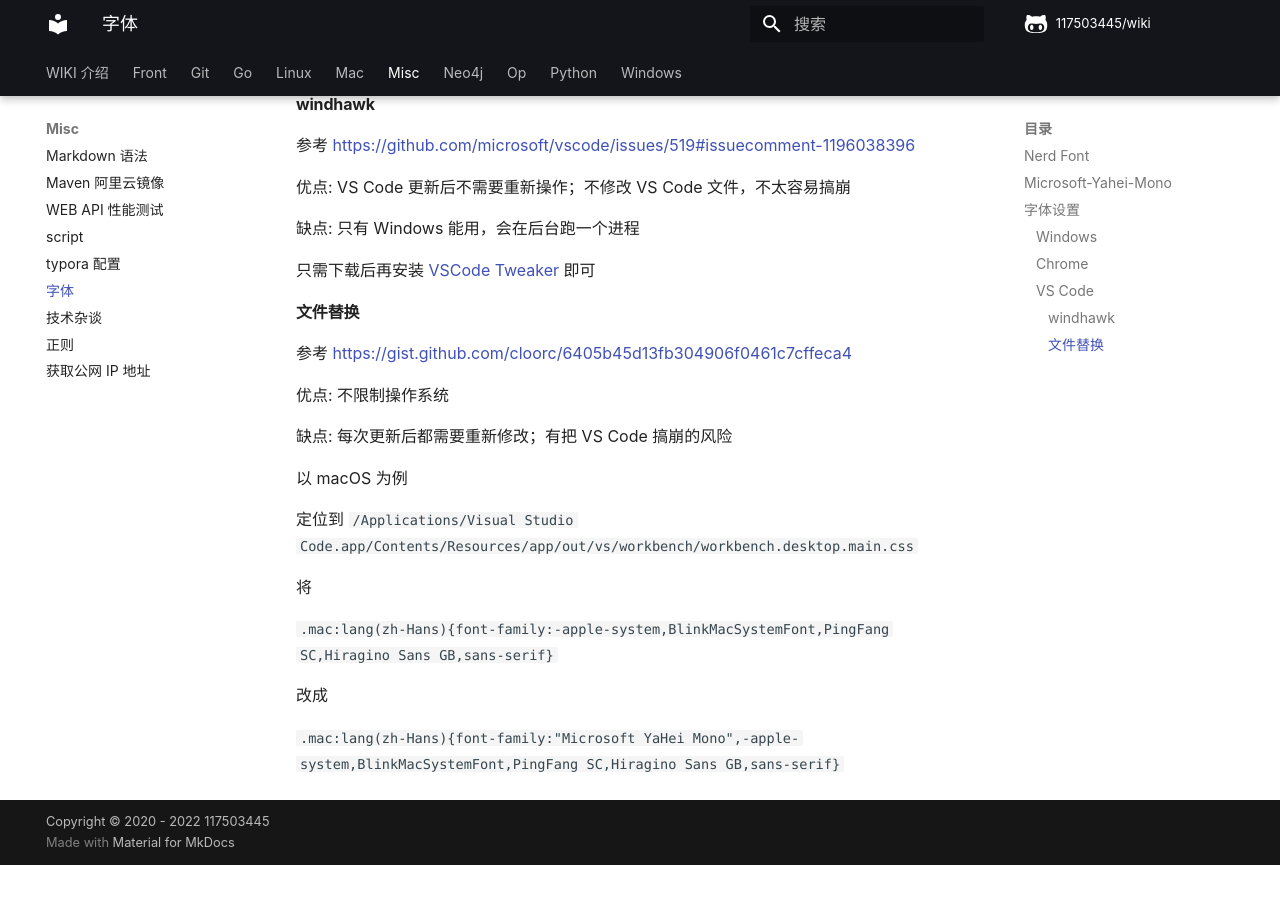
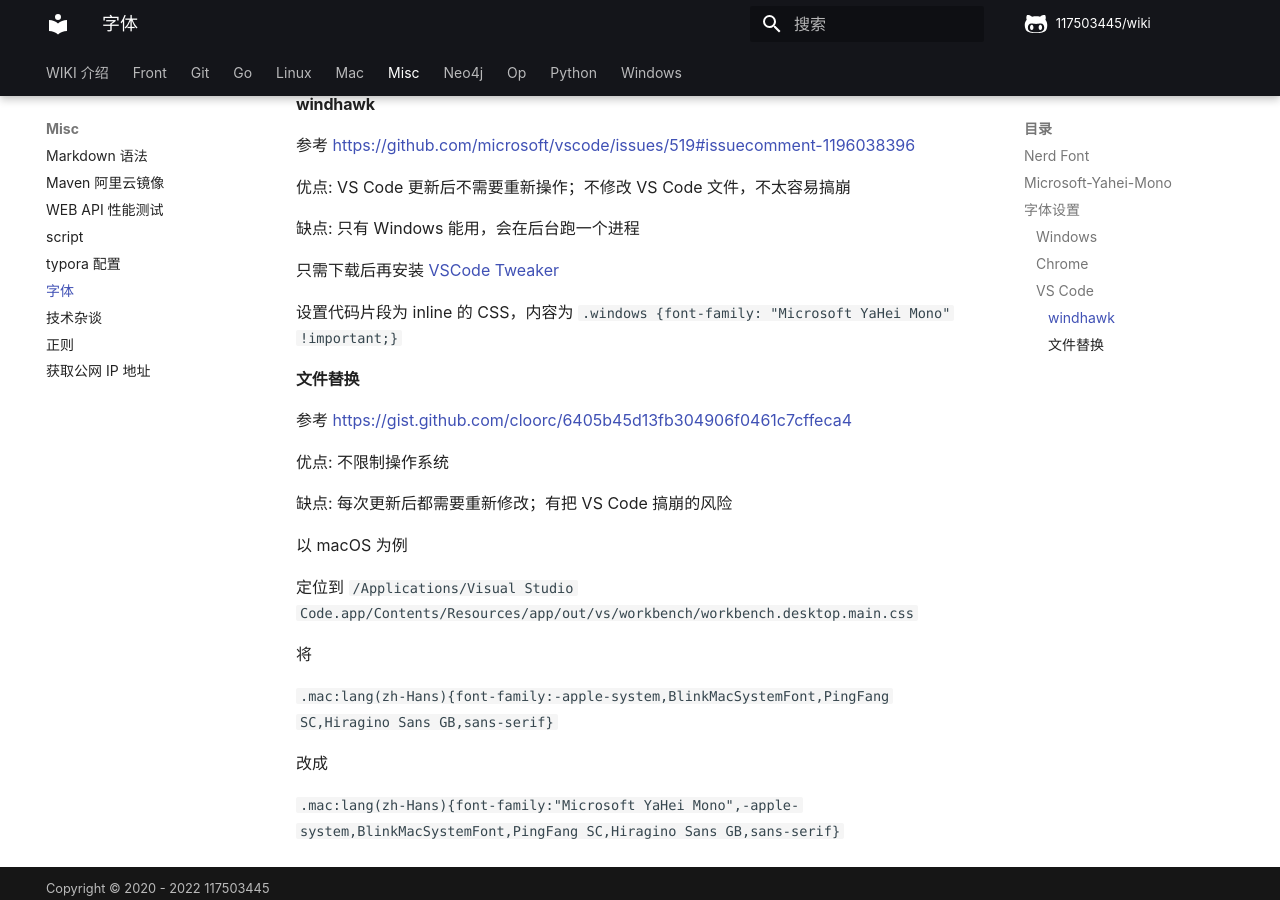
Before and after one commit to 117503445/wiki, an MkDocs documentation site: the page built from docs/misc/字体.md, in a window 1280 px wide and 900 px high, scrolled down 1458 px. Built offline with MkDocs 1.6.1 and Material for MkDocs 9.7.7, drawn with Linux system fonts in a browser that asks for light colours; some web fonts are replaced; comment, search, counter and statistics services are not loaded; before the commit the page ends 2323 px from its top, so only the background shows below that.

Commit message:
font
Signed-off-by: 117503445 <t117503445@gmail.com>

```diff
--- a/docs/misc/字体.md
+++ b/docs/misc/字体.md
@@ -72,7 +72,9 @@
 
 缺点: 只有 Windows 能用，会在后台跑一个进程
 
-只需下载后再安装 [VSCode Tweaker](https://windhawk.net/mods/vscode-tweaker) 即可
+只需下载后再安装 [VSCode Tweaker](https://windhawk.net/mods/vscode-tweaker)
+
+设置代码片段为 inline 的 CSS，内容为 `.windows {font-family: "Microsoft YaHei Mono" !important;}`
 
 #### 文件替换
 
```
Also changed, not shown: other parts of docs/misc/字体.md (+1 -1 lines).
